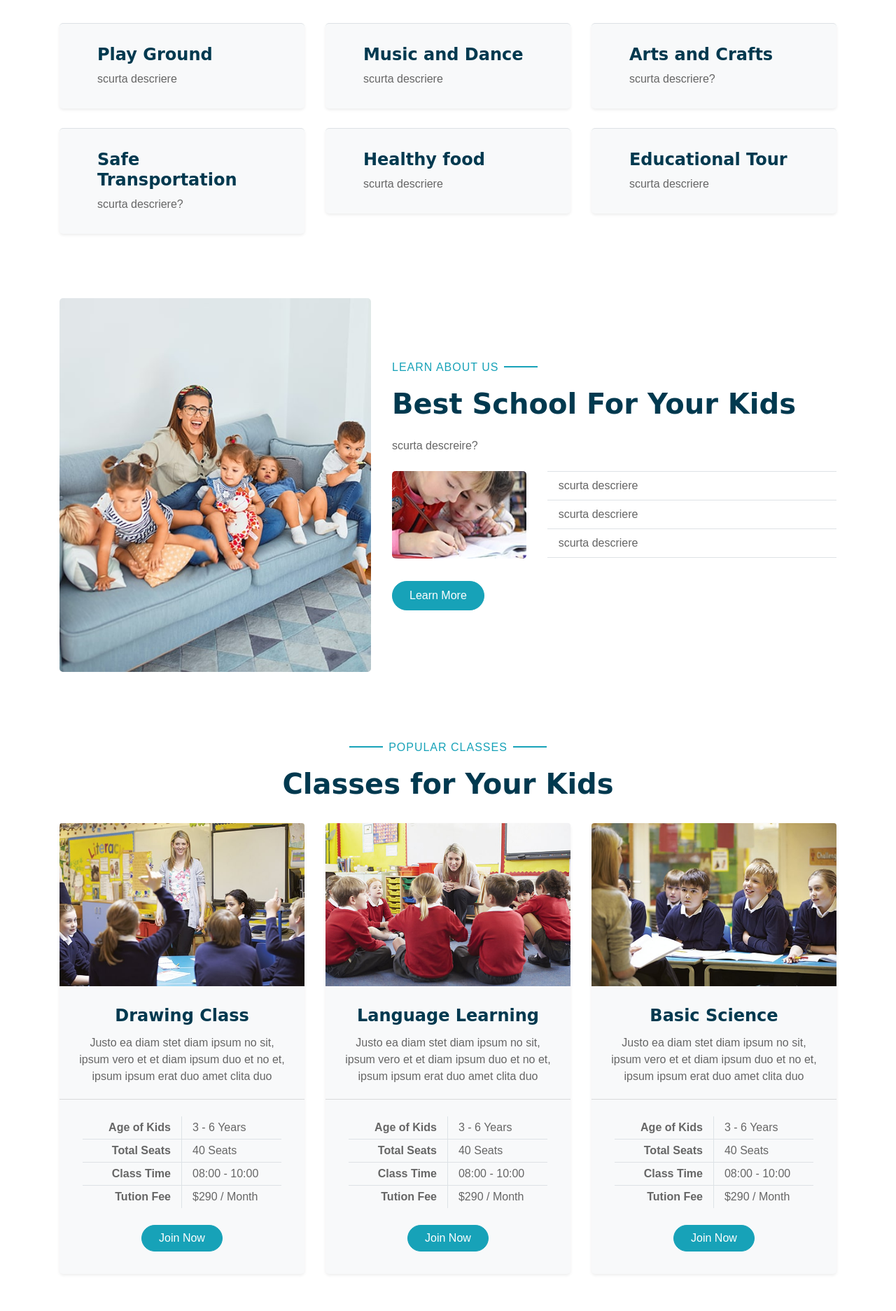
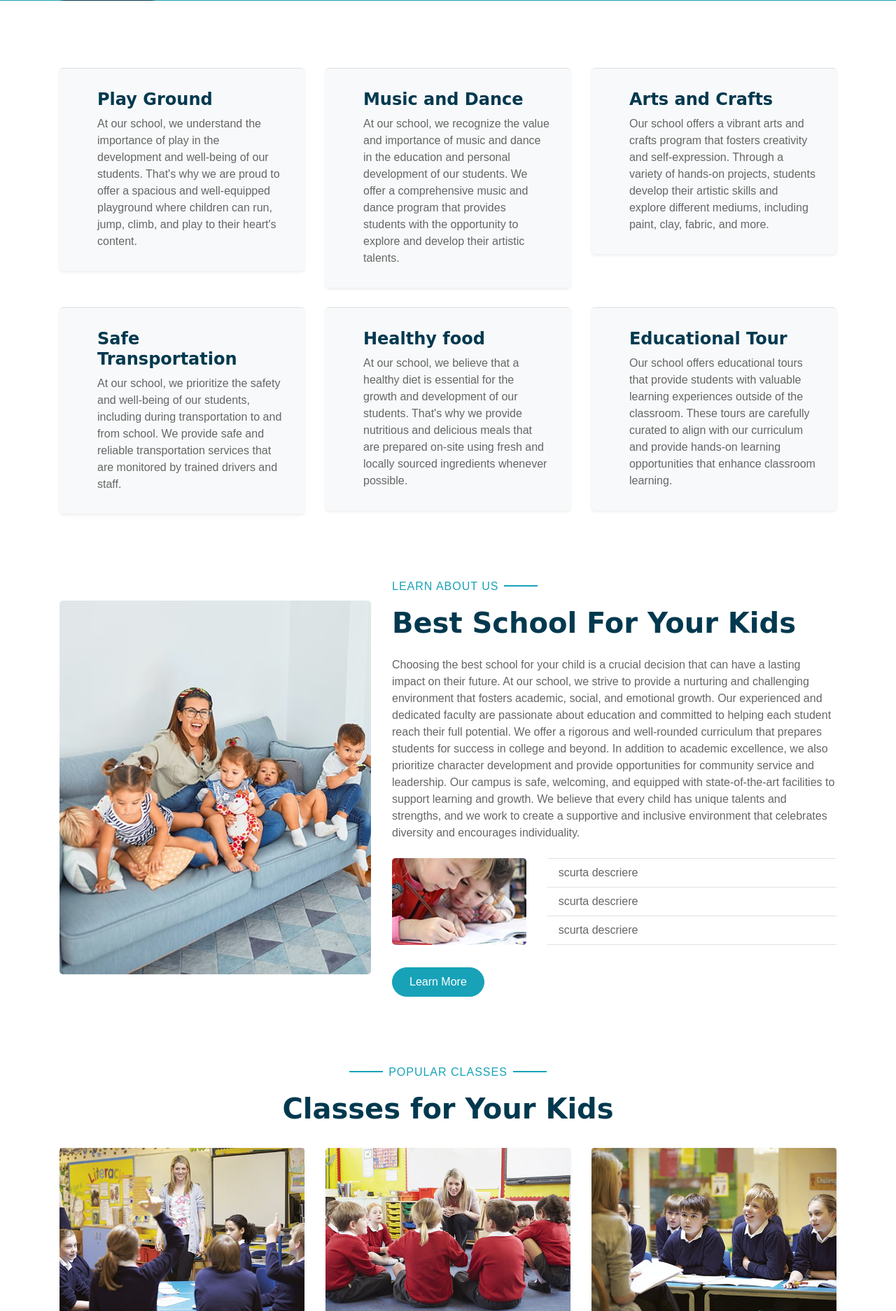
Before and after one commit to DobrinCipi/proiect_prezentare, a Django app: page /index.html in a window 1280 px wide. Shown: the part 816-2689 px from the top of the page at 70% size. Run offline with Django 4.2, Linux system fonts and the light colour scheme; some libraries are stand-ins or nearby versions.

Commit message:
edit the main page

```diff
--- a/proiect/catalog_digital/templates/index.html
+++ b/proiect/catalog_digital/templates/index.html
@@ -63,7 +63,7 @@
             <div class="col-lg-6 text-center text-lg-left">
                 <h4 class="text-white mb-4 mt-5 mt-lg-0">School Center</h4>
                 <h1 class="display-3 font-weight-bold text-white">New Approach to Kids Education</h1>
-                <p class="text-white mb-4">de adaugat descriere</p>
+                <p class="text-white mb-4">The New Approach to Kids Education is a progressive educational philosophy that emphasizes personalized learning and hands-on experiences. In this approach, children are encouraged to take an active role in their own education and are taught to think critically and creatively. The curriculum is designed to be flexible and adaptable, with a focus on real-world problem solving and collaboration. Teachers act as facilitators, guiding students towards their goals and encouraging exploration and experimentation. The New Approach to Kids Education values social and emotional learning as well as academic achievement, helping students develop the skills they need to succeed both in and out of the classroom.</p>
                 <a href="" class="btn btn-secondary mt-1 py-3 px-5">Learn More</a>
             </div>
             <div class="col-lg-6 text-center text-lg-right">
@@ -83,7 +83,7 @@
                         <i class="flaticon-050-fence h1 font-weight-normal text-primary mb-3"></i>
                         <div class="pl-4">
                             <h4>Play Ground</h4>
-                            <p class="m-0">scurta descriere</p>
+                            <p class="m-0">At our school, we understand the importance of play in the development and well-being of our students. That's why we are proud to offer a spacious and well-equipped playground where children can run, jump, climb, and play to their heart's content. </p>
                         </div>
                     </div>
                 </div>
@@ -92,7 +92,7 @@
                         <i class="flaticon-022-drum h1 font-weight-normal text-primary mb-3"></i>
                         <div class="pl-4">
                             <h4>Music and Dance</h4>
-                            <p class="m-0">scurta descriere</p>
+                            <p class="m-0">At our school, we recognize the value and importance of music and dance in the education and personal development of our students. We offer a comprehensive music and dance program that provides students with the opportunity to explore and develop their artistic talents. </p>
                         </div>
                     </div>
                 </div>
@@ -101,7 +101,7 @@
                         <i class="flaticon-030-crayons h1 font-weight-normal text-primary mb-3"></i>
                         <div class="pl-4">
                             <h4>Arts and Crafts</h4>
-                            <p class="m-0">scurta descriere?</p>
+                            <p class="m-0">Our school offers a vibrant arts and crafts program that fosters creativity and self-expression. Through a variety of hands-on projects, students develop their artistic skills and explore different mediums, including paint, clay, fabric, and more. </p>
                         </div>
                     </div>
                 </div>
@@ -110,7 +110,7 @@
                         <i class="flaticon-017-toy-car h1 font-weight-normal text-primary mb-3"></i>
                         <div class="pl-4">
                             <h4>Safe Transportation</h4>
-                            <p class="m-0">scurta descriere?</p>
+                            <p class="m-0">At our school, we prioritize the safety and well-being of our students, including during transportation to and from school. We provide safe and reliable transportation services that are monitored by trained drivers and staff.</p>
                         </div>
                     </div>
                 </div>
@@ -119,7 +119,7 @@
                         <i class="flaticon-025-sandwich h1 font-weight-normal text-primary mb-3"></i>
                         <div class="pl-4">
                             <h4>Healthy food</h4>
-                            <p class="m-0">scurta descriere</p>
+                            <p class="m-0">At our school, we believe that a healthy diet is essential for the growth and development of our students. That's why we provide nutritious and delicious meals that are prepared on-site using fresh and locally sourced ingredients whenever possible. </p>
                         </div>
                     </div>
                 </div>
@@ -128,7 +128,7 @@
                         <i class="flaticon-047-backpack h1 font-weight-normal text-primary mb-3"></i>
                         <div class="pl-4">
                             <h4>Educational Tour</h4>
-                            <p class="m-0">scurta descriere</p>
+                            <p class="m-0">Our school offers educational tours that provide students with valuable learning experiences outside of the classroom. These tours are carefully curated to align with our curriculum and provide hands-on learning opportunities that enhance classroom learning. </p>
                         </div>
                     </div>
                 </div>
@@ -148,7 +148,7 @@
                 <div class="col-lg-7">
                     <p class="section-title pr-5"><span class="pr-2">Learn About Us</span></p>
                     <h1 class="mb-4">Best School For Your Kids</h1>
-                    <p>scurta descreire?</p>
+                    <p>Choosing the best school for your child is a crucial decision that can have a lasting impact on their future. At our school, we strive to provide a nurturing and challenging environment that fosters academic, social, and emotional growth. Our experienced and dedicated faculty are passionate about education and committed to helping each student reach their full potential. We offer a rigorous and well-rounded curriculum that prepares students for success in college and beyond. In addition to academic excellence, we also prioritize character development and provide opportunities for community service and leadership. Our campus is safe, welcoming, and equipped with state-of-the-art facilities to support learning and growth. We believe that every child has unique talents and strengths, and we work to create a supportive and inclusive environment that celebrates diversity and encourages individuality.</p>
                     <div class="row pt-2 pb-4">
                         <div class="col-6 col-md-4">
                             <img class="img-fluid rounded" src="{% static 'catalog_digital/img/about-2.jpg' %}" alt="">
@@ -182,7 +182,7 @@
                         <img class="card-img-top mb-2" src="{% static 'catalog_digital/img/class-1.jpg' %}" alt="">
                         <div class="card-body text-center">
                             <h4 class="card-title">Drawing Class</h4>
-                            <p class="card-text">Justo ea diam stet diam ipsum no sit, ipsum vero et et diam ipsum duo et no et, ipsum ipsum erat duo amet clita duo</p>
+                            <p class="card-text">Our school offers a dynamic drawing class that allows students to express themselves creatively and develop their artistic skills. In this class, students learn a variety of techniques for drawing and sketching, including perspective, shading, and composition.Our experienced instructors provide individualized instruction and guidance to help each student reach their full potential. </p>
                         </div>
                         <div class="card-footer bg-transparent py-4 px-5">
                             <div class="row border-bottom">
@@ -210,7 +210,7 @@
                         <img class="card-img-top mb-2" src="{% static 'catalog_digital/img/class-2.jpg' %}" alt="">
                         <div class="card-body text-center">
                             <h4 class="card-title">Language Learning</h4>
-                            <p class="card-text">Justo ea diam stet diam ipsum no sit, ipsum vero et et diam ipsum duo et no et, ipsum ipsum erat duo amet clita duo</p>
+                            <p class="card-text">Our school offers an engaging language learning class that exposes students to different languages and cultures from around the world. In this class, students learn the basics of a new language, including vocabulary, grammar, and pronunciation. Our experienced instructors use a communicative approach that emphasizes active participation and practical language use.</p>
                         </div>
                         <div class="card-footer bg-transparent py-4 px-5">
                             <div class="row border-bottom">
@@ -238,7 +238,7 @@
                         <img class="card-img-top mb-2" src="{% static 'catalog_digital/img/class-3.jpg' %}" alt="">
                         <div class="card-body text-center">
                             <h4 class="card-title">Basic Science</h4>
-                            <p class="card-text">Justo ea diam stet diam ipsum no sit, ipsum vero et et diam ipsum duo et no et, ipsum ipsum erat duo amet clita duo</p>
+                            <p class="card-text">Our school offers a foundational science class that introduces students to the fundamental concepts of science and the scientific method. In this class, students learn about the basic principles of physics, chemistry, and biology through hands-on experiments and demonstrations.Our experienced instructors provide engaging instruction that encourages curiosity and critical thinking.  </p>
                         </div>
                         <div class="card-footer bg-transparent py-4 px-5">
                             <div class="row border-bottom">
@@ -274,16 +274,8 @@
                 <div class="col-lg-7 mb-5 mb-lg-0">
                     <p class="section-title pr-5"><span class="pr-2">Book A Seat</span></p>
                     <h1 class="mb-4">Book A Seat For Your Kid</h1>
-                    <p>Invidunt lorem justo sanctus clita. Erat lorem labore ea, justo dolor lorem ipsum ut sed eos,
-                        ipsum et dolor kasd sit ea justo. Erat justo sed sed diam. Ea et erat ut sed diam sea ipsum est
-                        dolor</p>
-                    <ul class="list-inline m-0">
-                        <li class="py-2"><i class="fa fa-check text-success mr-3"></i>Labore eos amet dolor amet diam</li>
-                        <li class="py-2"><i class="fa fa-check text-success mr-3"></i>Etsea et sit dolor amet ipsum</li>
-                        <li class="py-2"><i class="fa fa-check text-success mr-3"></i>Diam dolor diam elitripsum vero.</li>
-                    </ul>
-                    <a href="" class="btn btn-primary mt-4 py-2 px-4">Book Now</a>
-                </div>
+                    <p>Booking a seat for your kid at our school ensures a quality education and a supportive learning environment. Our experienced teachers, engaging curriculum, and range of extracurricular activities provide a well-rounded education that prepares students for success. We prioritize individualized instruction and small class sizes to ensure that each student receives personalized attention and support. By booking a seat for your kid at our school, you are investing in their future and providing them with the tools they need to succeed academically and personally.</p>
+               </div>
                 <div class="col-lg-5">
                     <div class="card border-0">
                         <div class="card-header bg-secondary text-center p-4">
--- a/proiect/catalog_digital/views.py
+++ b/proiect/catalog_digital/views.py
@@ -17,12 +17,11 @@ def contact(request):
         # send an email
 
         send_mail(
-            subject_form + name_form,
+            name_form,
             message_form,
             email_form,
             ['myschool796@yahoo.com'],
         )
-
 
         return render(request, "contact.html", {'name_form': name_form})
     else:
```
Also changed, not shown: proiect/catalog_digital/templates/contact.html (+9 -9 lines), proiect/proiect/settings.py (+14 -5 lines).
